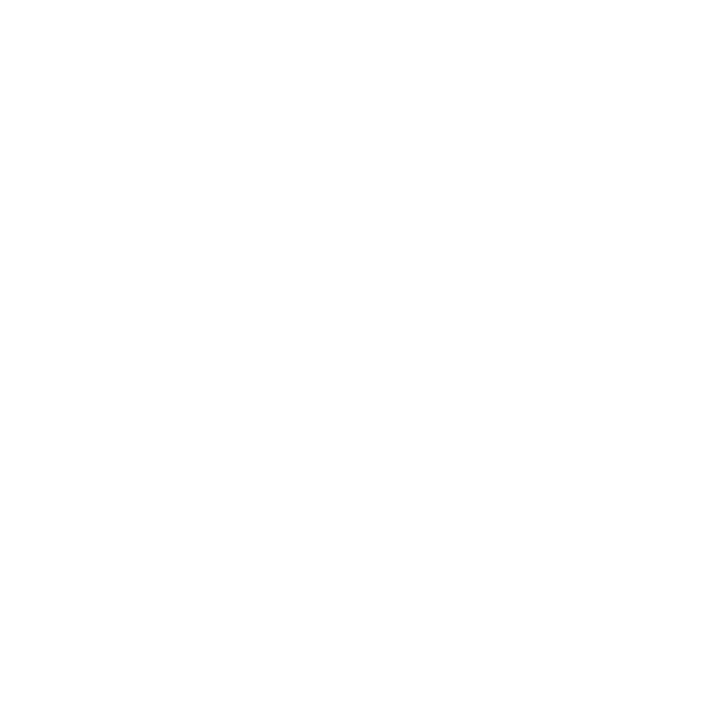
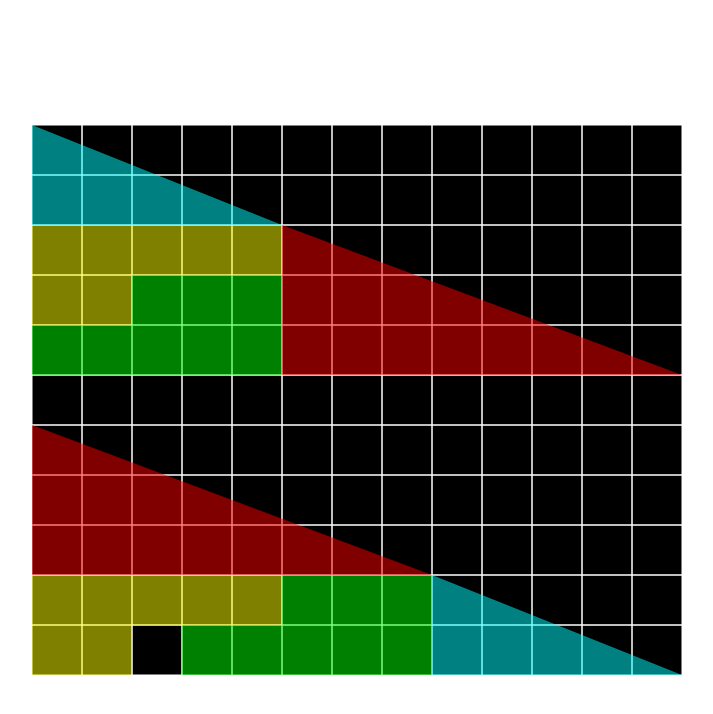
Before and after one commit to d3p1/missing-square-illusion, a website built with Vite: page src/index.html in a window 1280 px wide. Shown: the whole page, without its empty margins (283-996 px from the left). Built offline with nearby package versions, Linux system fonts and the light colour scheme.

Commit message:
feat: init effect [#1]

```diff
--- a/src/index.html
+++ b/src/index.html
@@ -12,6 +12,7 @@
   <link rel="stylesheet" href="./css/styles.css"/>
   <title>Missing Square Illusion</title>
 </head>
-<body>
+<body class="w-screen h-screen grid place-items-center">
+  <script type="module" src="./js/index.ts"></script>
 </body>
 </html>
--- /dev/null
+++ b/src/js/index.ts
@@ -0,0 +1,215 @@
+/**
+ * @description App
+ * @author      C. M. de Picciotto <d3p1@d3p1.dev> (https://d3p1.dev/)
+ */
+import {Poly, Point} from './types'
+
+class App {
+  /**
+   * @type {number}
+   */
+  cellSize: number
+
+  /**
+   * @type {number}
+   */
+  rows: number
+
+  /**
+   * @type {number}
+   */
+  cols: number
+
+  /**
+   * @type {CanvasRenderingContext2D}
+   */
+  #context: CanvasRenderingContext2D
+
+  /**
+   * @type {HTMLCanvasElement}
+   */
+  #canvas: HTMLCanvasElement
+
+  /**
+   * Constructor
+   *
+   * @param {number} rows
+   * @param {number} cols
+   * @param {number} cellSize
+   * @param {string} gridColor
+   * @param {string} gridBackgroundColor
+   */
+  constructor(
+    rows: number = 11,
+    cols: number = 13,
+    cellSize: number = 50,
+    gridColor: string = '#fff',
+    gridBackgroundColor: string = '#000',
+  ) {
+    this.rows = rows
+    this.cols = cols
+    this.cellSize = cellSize
+
+    this.#initCanvas()
+    this.#initGrid(gridColor, gridBackgroundColor)
+
+    this.#context.globalAlpha = 0.5
+
+    this.#drawCyanTriangle([0, 0])
+    this.#drawRedTriangle([5, 2])
+    this.#drawYellowShape([0, 2])
+    this.#drawGreenShape([0, 3])
+
+    this.#drawRedTriangle([0, 6])
+    this.#drawCyanTriangle([8, 9])
+    this.#drawYellowShape([0, 9])
+    this.#drawGreenShape([3, 9])
+  }
+
+  /**
+   * Draw green shape
+   *
+   * @param   {[number, number]} offset
+   * @returns {void}
+   */
+  #drawGreenShape(offset: Point): void {
+    this.#drawPoly(
+      [
+        [0, 1],
+        [0, 2],
+        [5, 2],
+        [5, 0],
+        [2, 0],
+        [2, 1],
+      ],
+      '#00ff00',
+      offset,
+    )
+  }
+
+  /**
+   * Draw yellow shape
+   *
+   * @param   {[number, number]} offset
+   * @returns {void}
+   */
+  #drawYellowShape(offset: Point): void {
+    this.#drawPoly(
+      [
+        [0, 0],
+        [0, 2],
+        [2, 2],
+        [2, 1],
+        [5, 1],
+        [5, 0],
+      ],
+      '#ffff00',
+      offset,
+    )
+  }
+
+  /**
+   * Draw red triangle
+   *
+   * @param   {[number, number]} offset
+   * @returns {void}
+   */
+  #drawRedTriangle(offset: Point): void {
+    this.#drawPoly(
+      [
+        [0, 0],
+        [0, 3],
+        [8, 3],
+      ],
+      '#ff0000',
+      offset,
+    )
+  }
+
+  /**
+   * Draw cyan triangle
+   *
+   * @param   {[number, number]} offset
+   * @returns {void}
+   */
+  #drawCyanTriangle(offset: Point): void {
+    this.#drawPoly(
+      [
+        [0, 0],
+        [0, 2],
+        [5, 2],
+      ],
+      '#00ffff',
+      offset,
+    )
+  }
+
+  /**
+   * Draw poly
+   *
+   * @param   {[number, number][]} poly
+   * @param   {string}             color
+   * @param   {[number, number]}   offset
+   * @returns {void}
+   */
+  #drawPoly(poly: Poly, color: string, offset: Point = [0, 0]): void {
+    this.#context.beginPath()
+    this.#context.fillStyle = color
+    this.#context.moveTo(poly[0][0] + offset[0], poly[0][1] + offset[1])
+    for (let i = 1; i < poly.length; i++) {
+      this.#context.lineTo(poly[i][0] + offset[0], poly[i][1] + offset[1])
+    }
+    this.#context.fill()
+  }
+
+  /**
+   * Init grid
+   *
+   * @param   {string} gridColor
+   * @param   {string} gridBackgroundColor
+   * @returns {void}
+   */
+  #initGrid(gridColor: string, gridBackgroundColor: string): void {
+    this.#canvas.width = this.cols * this.cellSize
+    this.#canvas.height = this.rows * this.cellSize
+
+    this.#context.beginPath()
+    this.#context.fillStyle = gridBackgroundColor
+    this.#context.fillRect(0, 0, this.#canvas.width, this.#canvas.height)
+
+    this.#context.scale(this.cellSize, this.cellSize)
+
+    this.#initGridCells(gridColor)
+  }
+
+  /**
+   * Init grid cells
+   *
+   * @param   {string} gridColor
+   * @returns {void}
+   */
+  #initGridCells(gridColor: string): void {
+    this.#context.beginPath()
+    this.#context.strokeStyle = gridColor
+    this.#context.lineWidth = 1 / this.cellSize
+    for (let y = 0; y < this.rows; y++) {
+      for (let x = 0; x < this.cols; x++) {
+        this.#context.rect(x, y, 1, 1)
+      }
+    }
+    this.#context.stroke()
+  }
+
+  /**
+   * Init canvas
+   *
+   * @returns {void}
+   */
+  #initCanvas(): void {
+    this.#canvas = document.createElement('canvas')
+    this.#context = this.#canvas.getContext('2d') as CanvasRenderingContext2D
+
+    document.body.appendChild(this.#canvas)
+  }
+}
+new App()
--- /dev/null
+++ b/src/js/types/index.ts
@@ -0,0 +1,6 @@
+/**
+ * @description Types
+ * @author      C. M. de Picciotto <d3p1@d3p1.dev> (https://d3p1.dev/)
+ */
+export type Point = [number, number]
+export type Poly = Point[]
```
